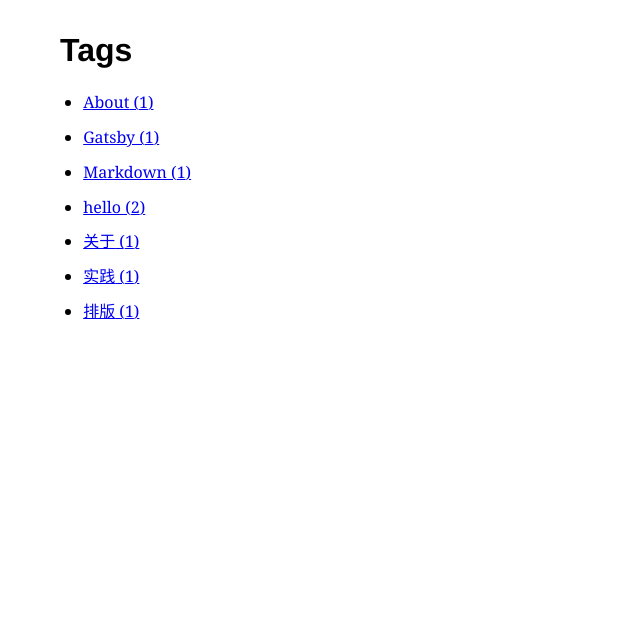
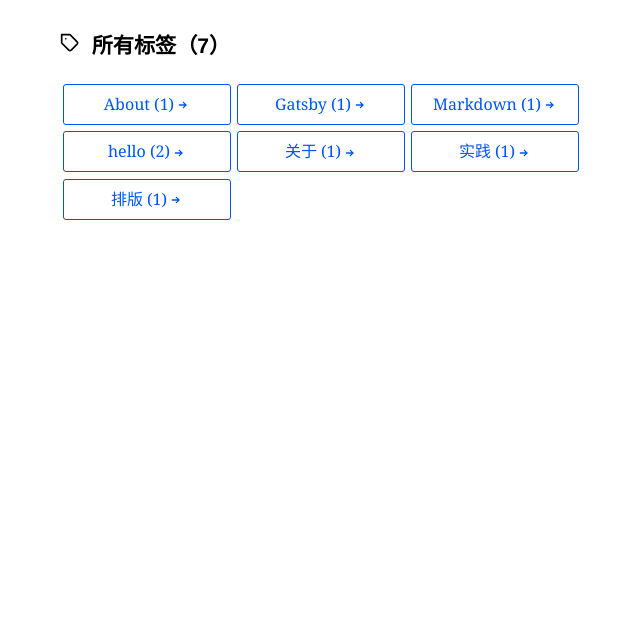
Before and after one commit to level7in/level7in.github.io, a Gatsby site: page /tags in a window 1280 px wide. Shown: the part 58-688 px from the top of the page, without its empty margins (319-959 px from the left). Built offline with nearby package versions, Linux system fonts and the light colour scheme; Gatsby itself is replaced by a stand-in of ours; some packages are replaced by stand-ins of ours; what typography-theme-funston would draw is missing.

Commit message:
tags page colorful

```diff
--- a/src/pages/tags.js
+++ b/src/pages/tags.js
@@ -1,6 +1,6 @@
 import React from "react"
 import PropTypes from "prop-types"
-
+import { Trail } from "react-spring/renderprops"
 // Utilities
 import kebabCase from "lodash/kebabCase"
 
@@ -9,7 +9,8 @@ import { Helmet } from "react-helmet"
 import { Link, graphql } from "gatsby"
 import Layout from "components/layout/layout"
 import SEO from "components/seo"
-// import style from "theme/normal.module.less"
+
+import style from "theme/normal.module.less"
 const TagsPage = ({
   data: {
     allMarkdownRemark: { group },
@@ -20,19 +21,58 @@ const TagsPage = ({
 }) => (
   <Layout title={title}>
     <SEO title="Tags" />
-    <div>
+    <div className={style.tagsPage}>
       <Helmet title={title} />
       <div>
-        <h1>Tags</h1>
-        <ul>
-          {group.map(tag => (
-            <li key={tag.fieldValue}>
-              <Link to={`/tags/${kebabCase(tag.fieldValue)}/`}>
-                {tag.fieldValue} ({tag.totalCount})
+        <h3>
+          <svg
+            xmlns="http://www.w3.org/2000/svg"
+            width="20"
+            height="20"
+            viewBox="0 0 24 24"
+            fill="none"
+            stroke="currentColor"
+            strokeWidth="2"
+            strokeLinecap="round"
+            strokeLinejoin="round"
+          >
+            <path d="M20.59 13.41l-7.17 7.17a2 2 0 0 1-2.83 0L2 12V2h10l8.59 8.59a2 2 0 0 1 0 2.82z"></path>
+            <line x1="7" y1="7" x2="7.01" y2="7"></line>
+          </svg>
+          &nbsp; 所有标签（{group.length}）
+        </h3>
+        <div className={style.tagsField}>
+          <Trail
+            items={group}
+            keys={tag => tag.fieldValue}
+            from={{ transform: "translate3d(-10px,0,0)" }}
+            to={{ transform: "translate3d(0,0,0)" }}
+          >
+            {tag => props => (
+              <Link
+                key={tag.fieldValue}
+                to={`/tags/${kebabCase(tag.fieldValue)}/`}
+                style={props}
+              >
+                <div className={style.tags}>
+                  {tag.fieldValue} ({tag.totalCount})
+                  <svg
+                    fill="currentColor"
+                    preserveAspectRatio="xMidYMid meet"
+                    height="1em"
+                    width="1em"
+                    viewBox="0 0 40 40"
+                    style={{ verticalAlign: "middle" }}
+                  >
+                    <g>
+                      <path d="m22.2 12.2c-0.7 0.6-0.7 1.7 0 2.3l3.8 3.8h-12.7c-0.9 0-1.6 0.8-1.6 1.7s0.7 1.7 1.6 1.7h12.7l-3.8 3.8c-0.7 0.6-0.7 1.7 0 2.3 0.3 0.4 0.7 0.5 1.1 0.5s0.9-0.1 1.2-0.5l7.9-7.8-7.9-7.8c-0.6-0.7-1.7-0.7-2.3 0z"></path>
+                    </g>
+                  </svg>
+                </div>
               </Link>
-            </li>
-          ))}
-        </ul>
+            )}
+          </Trail>
+        </div>
       </div>
     </div>
   </Layout>
--- a/src/theme/normal.module.less
+++ b/src/theme/normal.module.less
@@ -154,3 +154,49 @@
   list-style: none;
   padding: 0;
 }
+
+.tagsPage {
+  .tagsField {
+    display: grid;
+    grid-template-columns: 1fr 1fr 1fr;
+    a {
+      text-decoration: none;
+    }
+    .tags {
+      color: var(--theme-blue);
+      padding: 0.5rem;
+      margin: 0.2rem;
+      text-align: center;
+      align-items: center;
+      border-radius: 3px;
+      border: 1px solid var(--theme-blue);
+      transition: all 0.3s cubic-bezier(0.215, 0.61, 0.8, 1);
+
+      &:hover {
+        color: #fff;
+        background: var(--theme-blue);
+        background-image: linear-gradient(
+          45deg,
+          rgba(255, 255, 255, 0.15) 25%,
+          transparent 25%,
+          transparent 50%,
+          rgba(255, 255, 255, 0.15) 50%,
+          rgba(255, 255, 255, 0.15) 75%,
+          transparent 75%,
+          transparent
+        );
+        background-size: 2rem 2rem;
+        animation: sheen 5s linear 0s infinite normal none running;
+      }
+      @keyframes sheen {
+        0% {
+          background-position: 0px 0px;
+        }
+        100% {
+          background-position-x: 2rem;
+          background-position-y: 4rem;
+        }
+      }
+    }
+  }
+}
```
